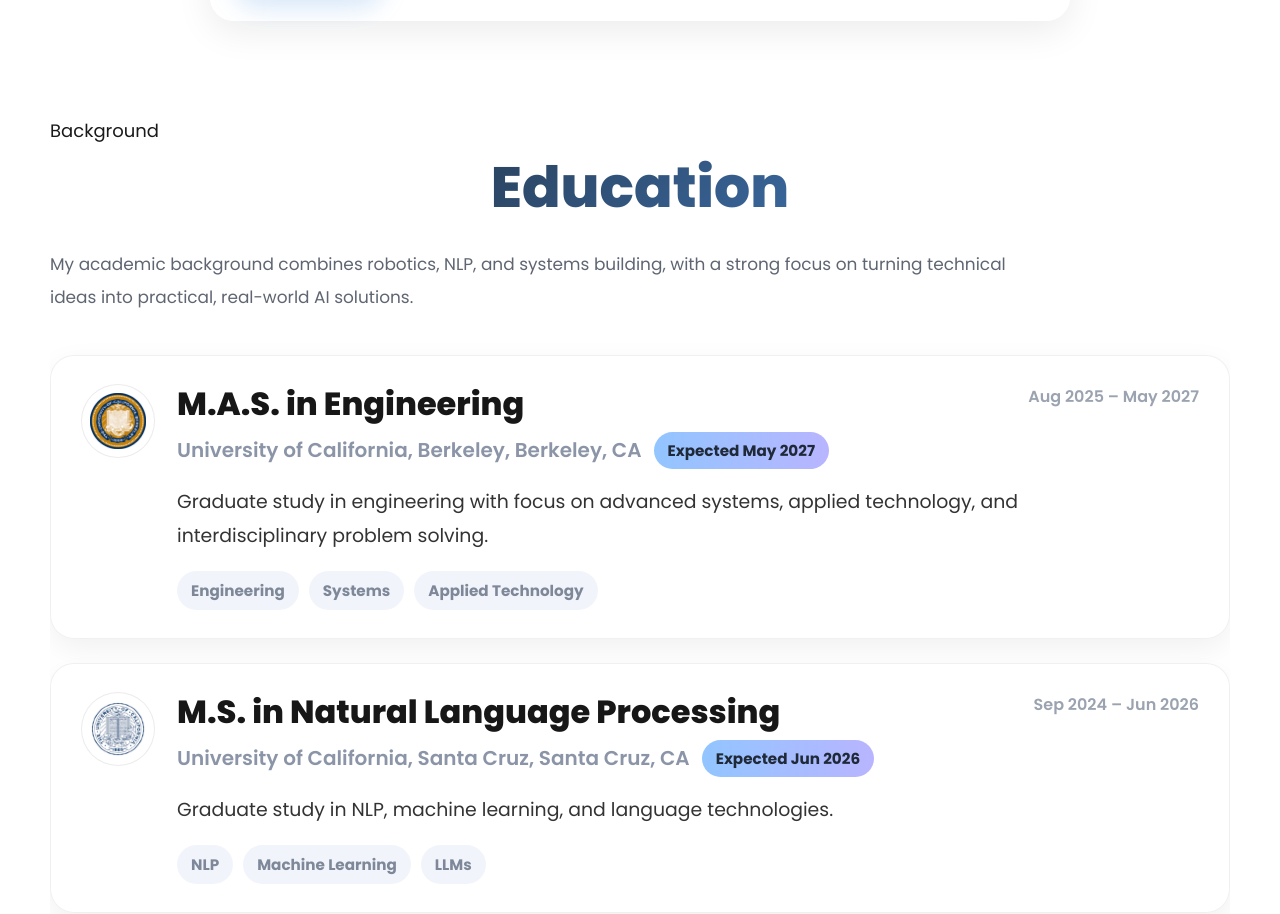
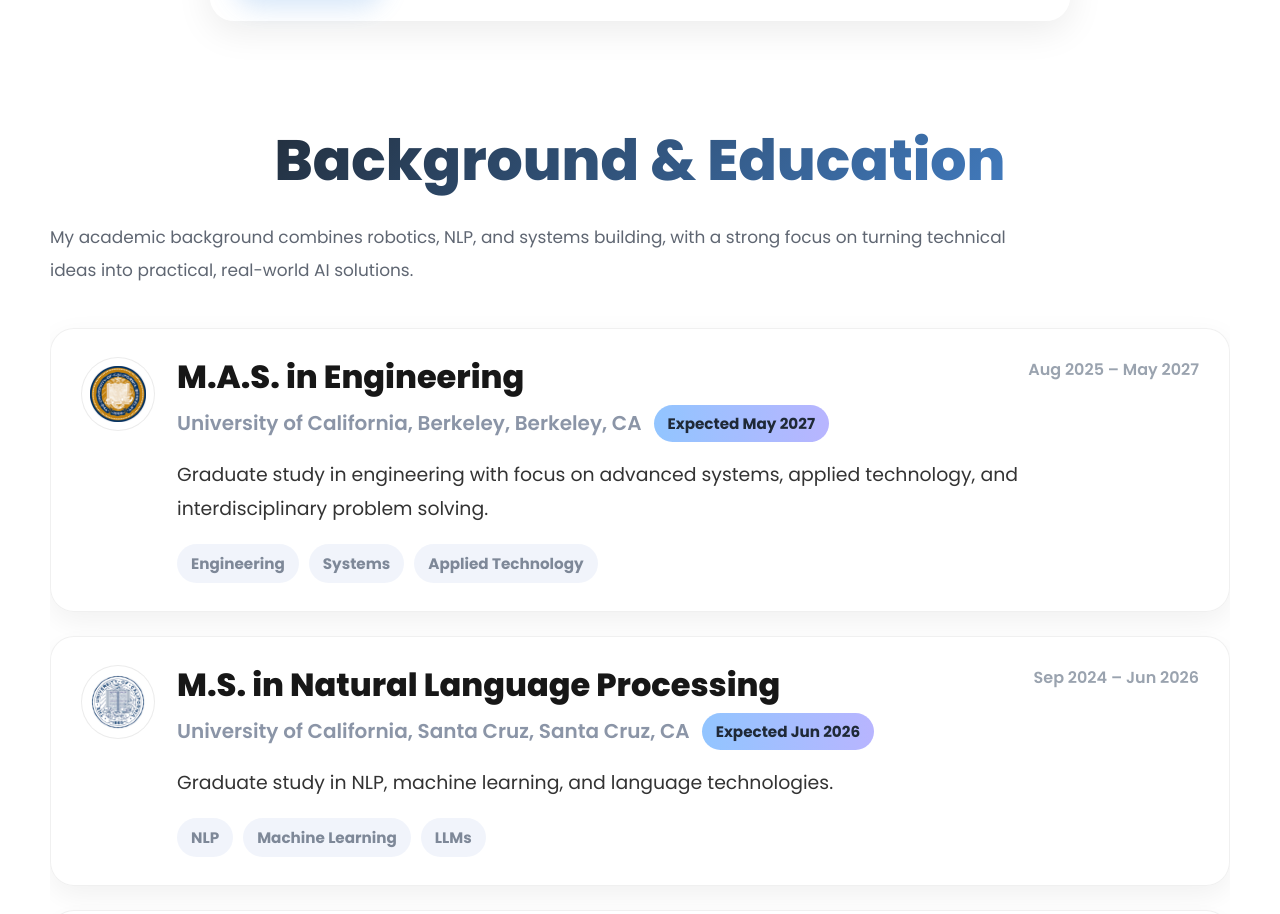
Before and after one commit to ZoeLee23277789/my-portfolio, a React (Create React App) app: page / in a window 1280 px wide. Shown: the part 4291-5205 px from the top of the page. Built offline with nearby package versions, Linux system fonts and the light colour scheme.

Commit message:
fix: correct minor issues and update portfolio details

```diff
--- a/src/EducationResearch.js
+++ b/src/EducationResearch.js
@@ -85,8 +85,8 @@ function EducationCard({ e }) {
 export default function EducationResearch() {
   return (
     <section id="education" className="section education-section">
-      <div className="section-kicker reveal">Background</div>
-      <h2 className="section-title reveal">Education</h2>
+      {/* <div className="section-kicker reveal">Background</div> */}
+      <h2 className="section-title reveal">Background & Education</h2>
       <p className="section-copy reveal education-intro">
         My academic background combines robotics, NLP, and systems building,
         with a strong focus on turning technical ideas into practical,
```
